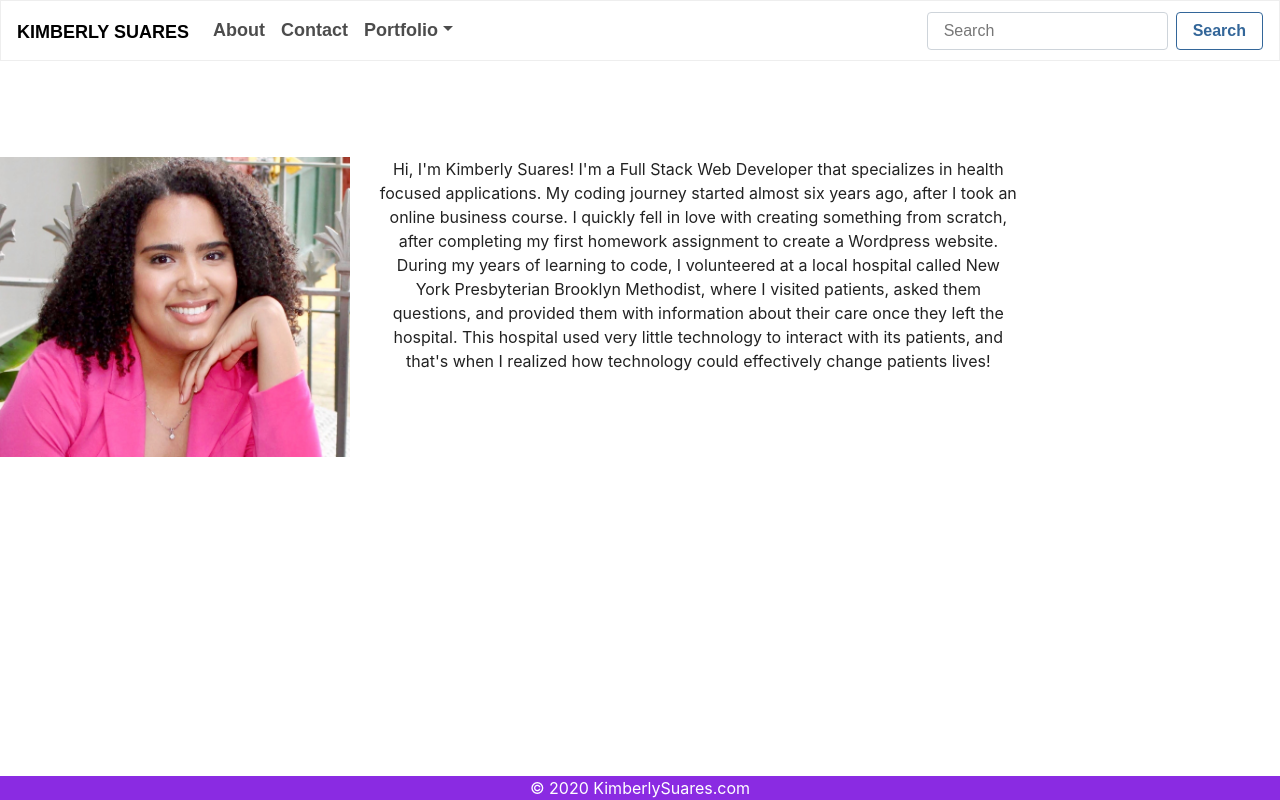
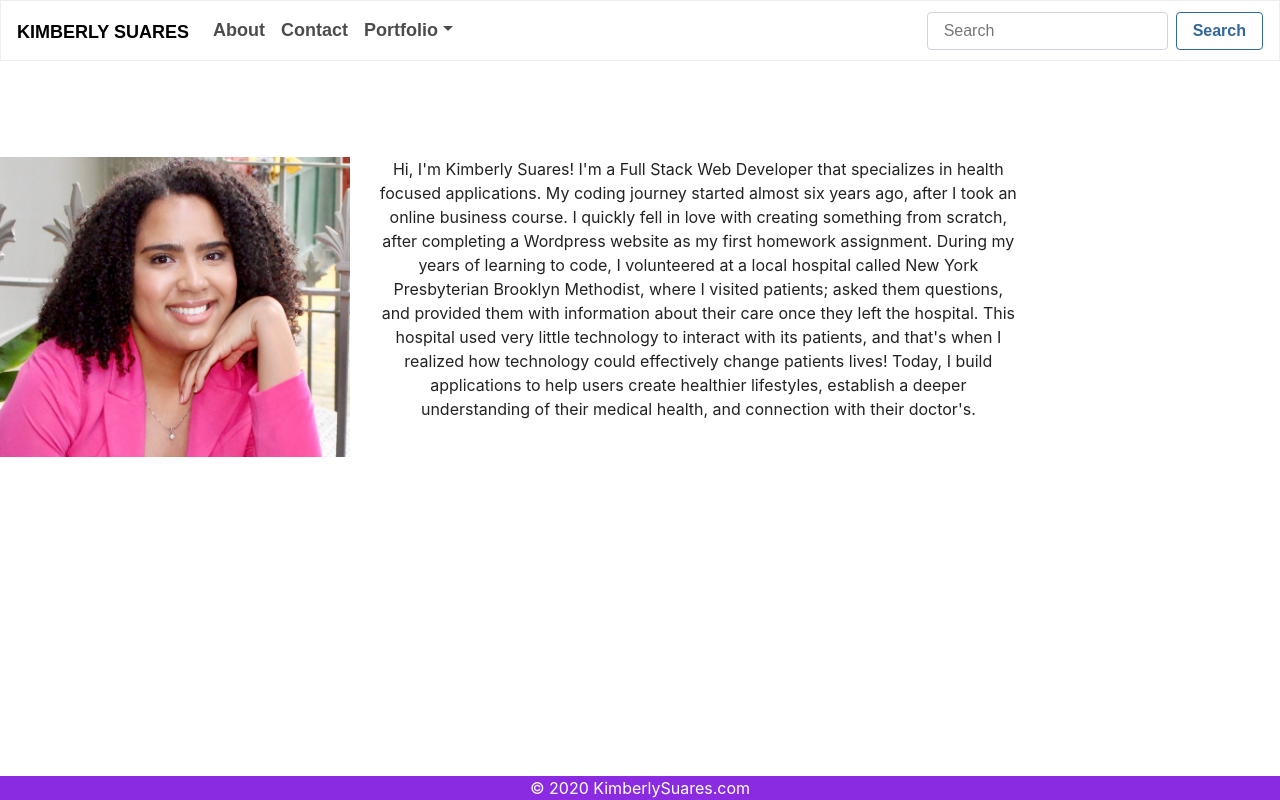
Before and after one commit to ksuares1/kimberly-, a React (Create React App) app in the folder client/: page /about in a window 1280 px wide. Built offline with nearby package versions, Linux system fonts and the light colour scheme; a web font is replaced by a local one.

Commit message:
added more text to about

```diff
--- a/client/src/components/About/index.css
+++ b/client/src/components/About/index.css
@@ -6,7 +6,7 @@
 }
 
 .about-text{
-    /* text-align:center; */
+    text-align:center;
     float:right;
     position:fixed;
     font-size: 12;
--- a/client/src/components/About/index.js
+++ b/client/src/components/About/index.js
@@ -17,15 +17,17 @@ function AboutComponent() {
             <br>
             </br>
             <Row>
-            <Col xs={6} md={4}>
-                <img className="about-img" src={require("../../assets/img/profile.JPG")} alt="Kimberly Suares" />
-            <p className="about-text" style={{ display: "inline-block", width:'50%', height:'50%'}}>
-                Hi, I'm Kimberly Suares!
-                I'm a Full Stack Web Developer that specializes in health focused applications.
-                My coding journey started almost six years ago, after I took an online business course.
-                I quickly fell in love with creating something from scratch, after completing my first homework assignment to create a Wordpress website.
-                During my years of learning to code, I volunteered at a local hospital called New York Presbyterian Brooklyn Methodist, where I visited patients, asked them questions,
-                and provided them with information about their care once they left the hospital. This hospital used very little technology to interact with its patients, and that's when I realized how technology could effectively change patients lives! </p>
+                <Col xs={6} md={4}>
+                    <img className="about-img" src={require("../../assets/img/profile.JPG")} alt="Kimberly Suares" />
+                    <p className="about-text" style={{ display: "inline-block", width: '50%', height: '50%' }}>
+                        Hi, I'm Kimberly Suares!
+                        I'm a Full Stack Web Developer that specializes in health focused applications.
+                        My coding journey started almost six years ago, after I took an online business course.
+                        I quickly fell in love with creating something from scratch, after completing a Wordpress website as my first homework assignment.
+                        During my years of learning to code, I volunteered at a local hospital called New York Presbyterian Brooklyn Methodist, where I visited patients; asked them questions,
+                and provided them with information about their care once they left the hospital. This hospital used very little technology to interact with its patients, and that's when I realized how technology could effectively change patients lives!
+                Today, I build applications to help users create healthier lifestyles, establish a deeper understanding of their medical health, and connection with their doctor's.
+                </p>
 
                 </Col>
             </Row>
```
